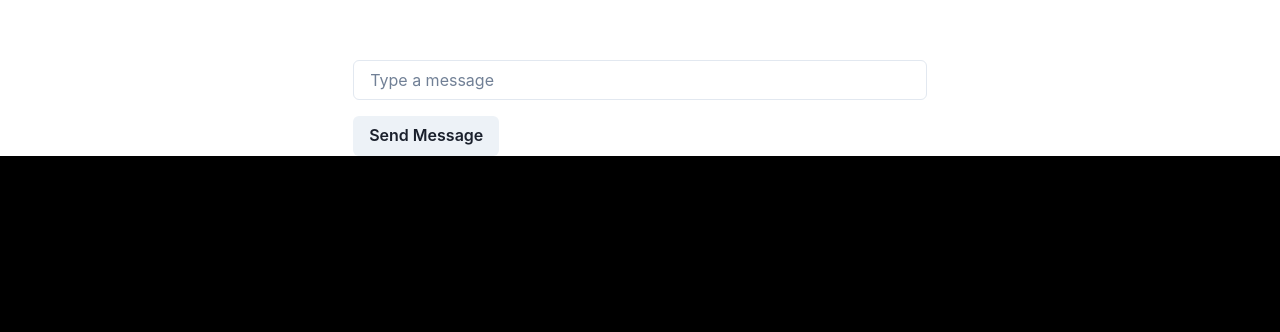
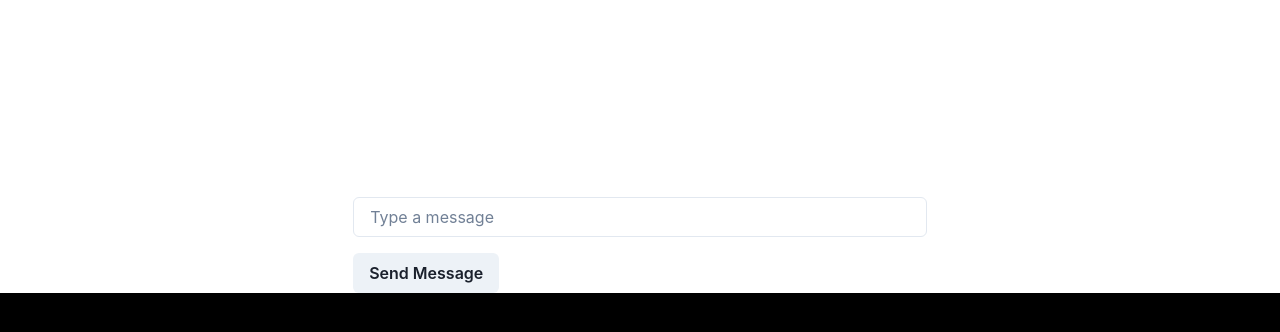
Before and after one commit to tchowd/crosschain-comm, a Next.js app in the folder packages/frontend/: page /goerli-interact/GorInteract in a window 1280 px wide. Shown: the part 150-482 px from the top of the page. Built offline with nearby package versions, Linux system fonts and the light colour scheme; what @rainbow-me/rainbowkit, wagmi would draw is missing.

Commit message:
user flow updated but network bugs - ongoing

```diff
--- a/package.json
+++ b/package.json
@@ -30,6 +30,7 @@
     "@chakra-ui/core": "^0.8.0",
     "@chakra-ui/icons": "^2.0.19",
     "@emotion/react": "^11.11.0",
+    "@fontsource/abel": "^4.5.7",
     "emotion-theming": "^11.0.0"
   }
 }
--- a/packages/frontend/pages/_app.tsx
+++ b/packages/frontend/pages/_app.tsx
@@ -15,6 +15,8 @@ import '@rainbow-me/rainbowkit/styles.css';
 import { getDefaultWallets, RainbowKitProvider } from '@rainbow-me/rainbowkit';
 
 import { useIsMounted } from '../hooks';
+import "@fontsource/abel"
+
 
 const { chains, provider, webSocketProvider } = configureChains(
   [goerli, optimismGoerli],
--- a/packages/frontend/pages/auth/SelectContract.tsx
+++ b/packages/frontend/pages/auth/SelectContract.tsx
@@ -35,7 +35,7 @@ function SelectContract() {
              </HStack>
             </Box>
             </Link>
-            <Link href='/goreli-interact'>
+            <Link href='/goerli-interact'>
             <Box padding={'8rem'} borderWidth="2px" borderColor={'#141414'} color='white' backgroundColor={'#141414'}>
             <Text> 01/ </Text>
               <HStack>
--- a/packages/frontend/pages/goerli-interact/GorInteract.tsx
+++ b/packages/frontend/pages/goerli-interact/GorInteract.tsx
@@ -3,7 +3,7 @@ import { ethers } from 'ethers';
 import CrossChain from '../../contracts/CrossChain.json'
 import { Box, Button, Container, Heading, Input, Text } from '@chakra-ui/react';
 
-const contractAddressGor = '0x4e6a0019e44a3a611fd9d821cbd17a2e596a48cb' //change w/deployed smart contract address
+const contractAddressGor = '0xd27eb0ada1e4079cb56ba79c1794a0ab5dbbcdf2' //change w/deployed smart contract address
 const contractAbi = CrossChain.output.abi
 
 export default function GorInteract() {
@@ -49,24 +49,22 @@ export default function GorInteract() {
     }
   }
   return (
-    <Container>
+    <Container paddingTop={'5rem'}>
       <Heading
         bg='white'
         bgClip='text'
         fontSize='5xl'
         fontWeight='extrabold'>
-          Chat with Goreli
+          Chat with Optimism Goerli
         </Heading>
 
-      <Box marginTop={'2rem'}>
-        <Text color={'#fff'}>This contract is deployed on Optisim Goreli, you can view the message sent from the Goreli testnet and a send a message! </Text>
-        <Text color={'#fff'} marginTop={'1rem'}>View message sent from Goreli: {data}</Text>
-      </Box>
-      <Box marginTop={'2rem'}>
-        <Input type="text" value={message} onChange={(e) => setMessage(e.target.value)} placeholder="Type a message" />
+      <Box marginTop={'2rem'} >
+        <Text marginTop={'2rem'} color={'#fff'}>This contract is deployed on ETH Goerli testnet, you can view the message sent from the Optimisim Goerli testnet and a send a message! </Text>
+        <Text color={'#fff'} marginTop={'1rem'}>View message sent from Goerli: {data}</Text>
+
+        <Input marginTop={'2rem'} type="text" value={message} onChange={(e) => setMessage(e.target.value)} placeholder="Type a message" />
         <Button onClick={() => sendMessage()} marginTop={'1rem'}>Send Message</Button>
       </Box>
-
     </Container>
   );
 }
--- a/packages/frontend/pages/goerli-interact/index.tsx
+++ b/packages/frontend/pages/goerli-interact/index.tsx
@@ -4,12 +4,15 @@ import type { NextPage } from 'next'
 import GorInteract from './GORInteract'
 import { useAccount } from 'wagmi'
 import Auth from '../auth'
+import { goerli } from 'wagmi/chains'
+
 
 const GorPage: NextPage = () => {
   const { isConnected } = useAccount()
 
-  return(isConnected) ? (
+  return(isConnected && goerli) ? (
     <Box backgroundColor={'#000'}>
+        <Navbar />
         <GorInteract />
     </Box>
   ) :(
--- a/packages/frontend/pages/op-interact/index.tsx
+++ b/packages/frontend/pages/op-interact/index.tsx
@@ -4,12 +4,14 @@ import type { NextPage } from 'next'
 import OPInteract from './OPInteract'
 import { useAccount } from 'wagmi'
 import Auth from '../auth'
+import { optimismGoerli } from 'wagmi/chains'
 
 const OPPage: NextPage = () => {
   const { isConnected } = useAccount()
 
-  return(isConnected) ? (
+  return(optimismGoerli) ? (
     <Box backgroundColor={'#000'}>
+        <Navbar />
         <OPInteract />
     </Box>
   ) :(
--- a/packages/frontend/styles/globals.css
+++ b/packages/frontend/styles/globals.css
@@ -2,8 +2,7 @@ html,
 body {
   padding: 0;
   margin: 0;
-  font-family: -apple-system, BlinkMacSystemFont, Segoe UI, Roboto, Oxygen,
-    Ubuntu, Cantarell, Fira Sans, Droid Sans, Helvetica Neue, sans-serif;
+  font-family:Verdana, Geneva, Tahoma, sans-serif;
   background-color: #000;
 }
 
```
Also changed, not shown: packages/frontend/pages/op-interact/OPInteract.tsx (+4 -4 lines), 1 other file (tests, documents, lock files or other folders).
